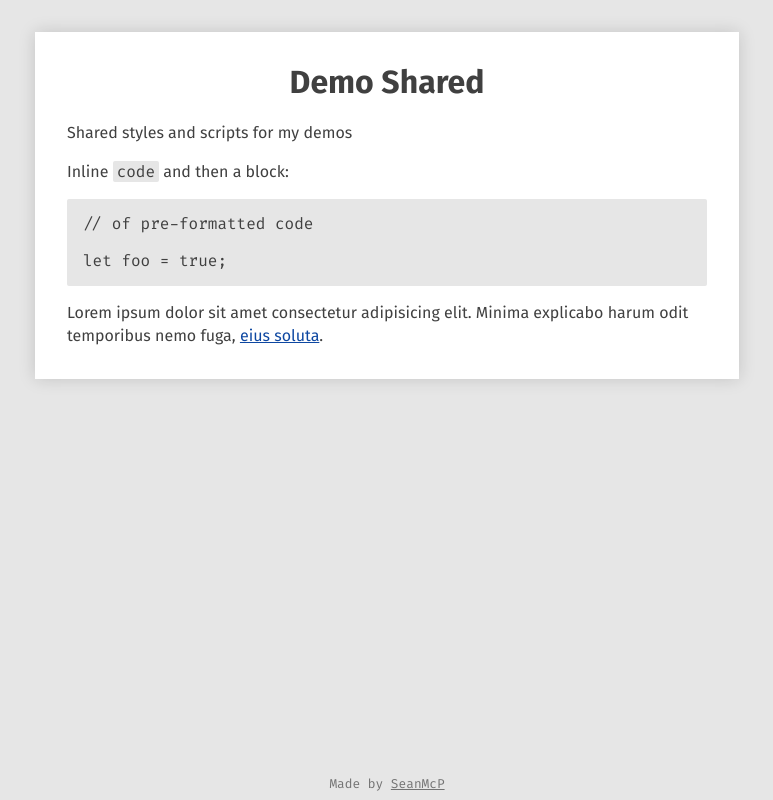
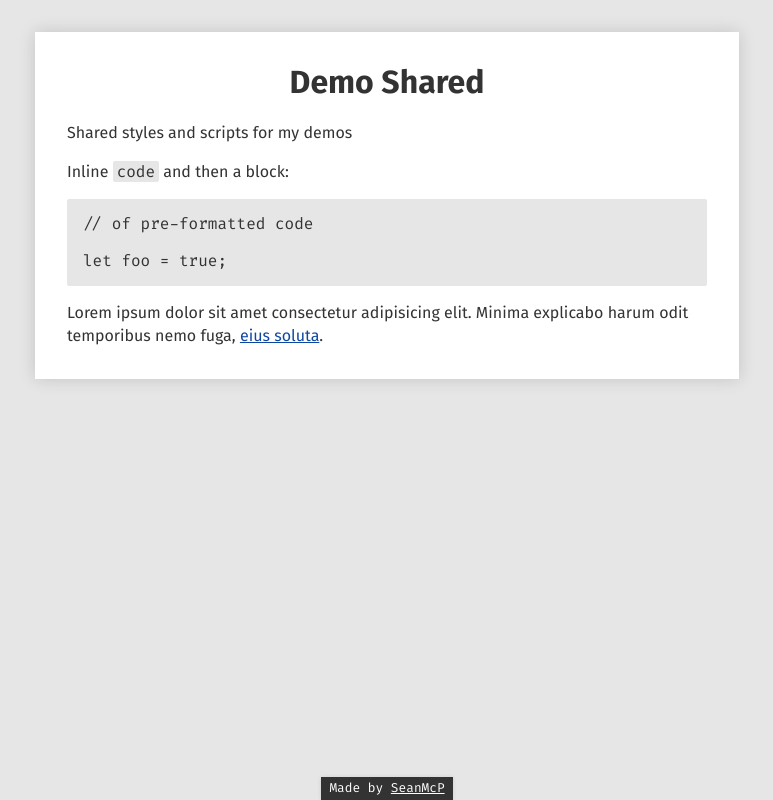
Before and after one commit to SeanMcP/demo-shared, a website: page index.html in a window 1280 px wide. Shown: the whole page, without its empty margins (253-1026 px from the left). Drawn offline with nearby package versions, Linux system fonts and the light colour scheme.

Commit message:
style: distinguish footer from content

```diff
--- a/shared.css
+++ b/shared.css
@@ -3,8 +3,9 @@
 
 body {
   --faint-gray: hsl(0, 0%, 90%);
+  --text-color: hsl(0, 0%, 20%);
   background: var(--faint-gray);
-  color: hsl(0, 0%, 25%);
+  color: var(--text-color);
   font-family: "Fira Sans";
   padding: 2rem;
   -webkit-font-smoothing: antialiased;
@@ -71,8 +72,11 @@ footer#__seanmcp-demo__footer {
 }
 
 footer#__seanmcp-demo__footer small {
+  background-color: var(--text-color);
+  box-shadow: 0 0 0.25rem hsla(0, 0%, 0%, 10%);
+  color: white;
   display: inline-block;
-  padding: 0.5rem;
+  padding: 0.25rem 0.5rem;
 }
 
 footer#__seanmcp-demo__footer a {
```
